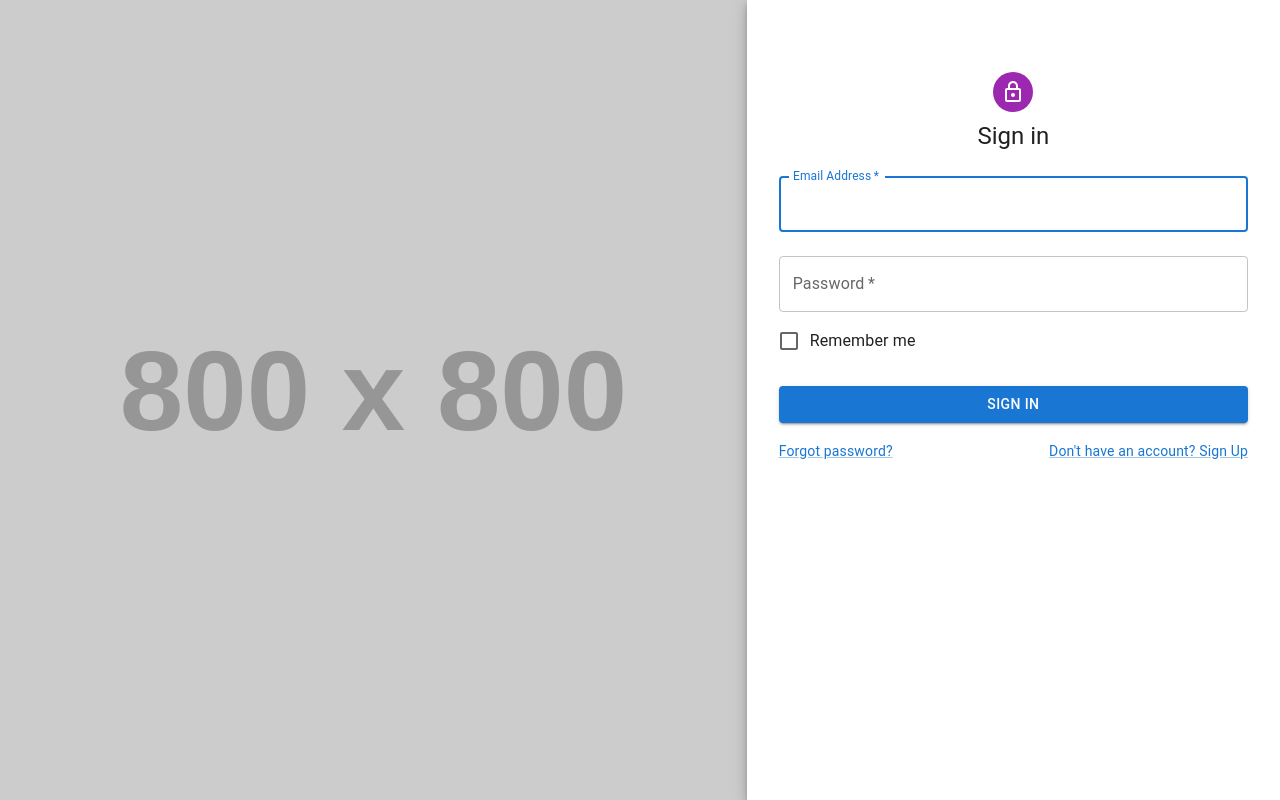
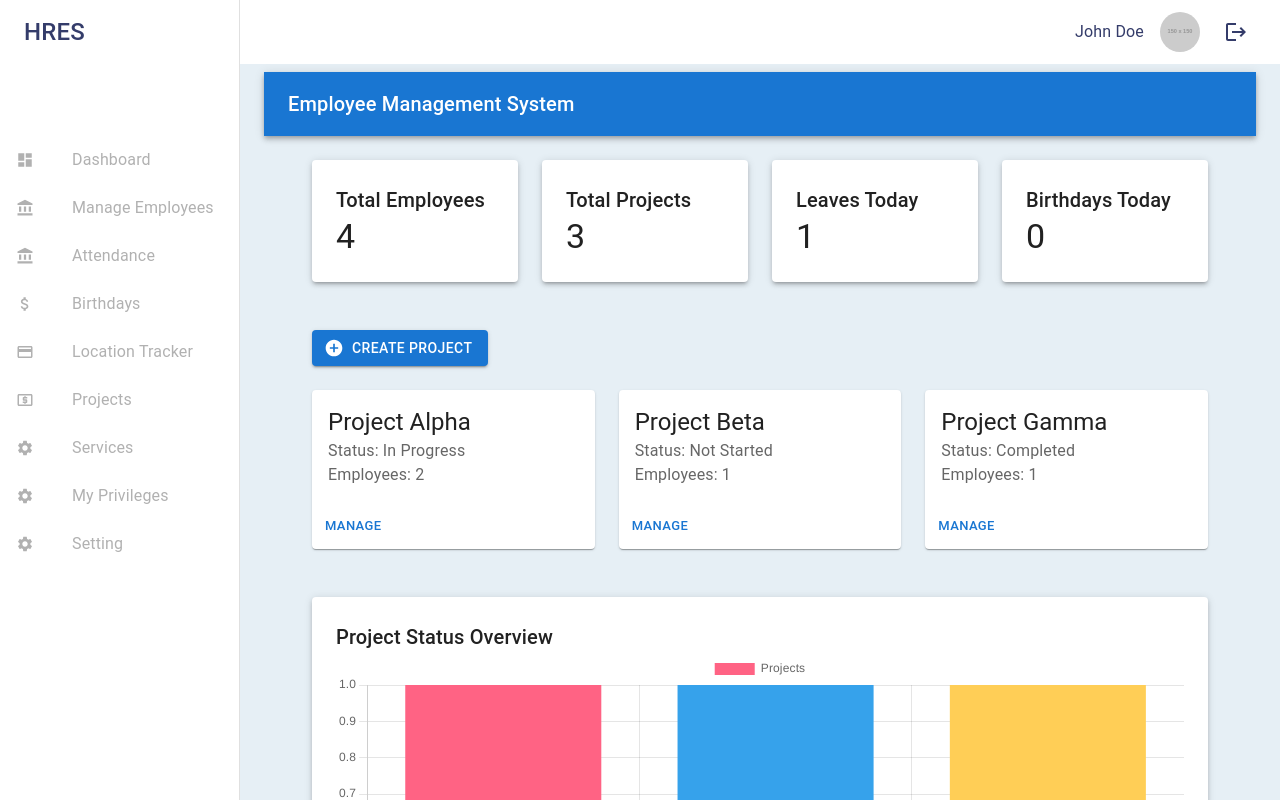
Before and after one commit to Sandun-Induranga/hr-empowerment-admin-panel, a React (Create React App) app: page /admin-panel in a window 1280 px wide. Shown: the top 800 px of the page. Built offline with nearby package versions, Linux system fonts and the light colour scheme.

Commit message:
Content Updated

```diff
--- a/src/App.tsx
+++ b/src/App.tsx
@@ -1,9 +1,8 @@
 import React from 'react';
-import {MenuBar} from "./components/MenuBar/MenuBar";
-import LoginScreen from "./screens/Login/LoginScreen";
+import RootRoutes from "./components/RootPage/RootRoutes";
 
 function App() {
-    return (<LoginScreen/>);
+    return (<RootRoutes/>);
 }
 
 export default App;
--- a/src/components/RootPage/RootRoutes.tsx
+++ b/src/components/RootPage/RootRoutes.tsx
@@ -1,15 +1,18 @@
 import ManageEmployeeScreen from "../../screens/Employee/ManageEmployeeScreen";
 import React from "react";
-import {Route, Routes} from "react-router-dom";
+import {BrowserRouter as Router, Routes, Route, Navigate} from "react-router-dom";
 import {Box} from "@mui/material";
+import LoginScreen from "../../screens/Login/LoginScreen";
+import {MenuBar} from "../MenuBar/MenuBar";
 
 const RootRoutes = () => {
     return (
-        <Box sx={{display:'flex'}}>
+        <Router>
             <Routes>
-                <Route path="/manage-employee" element={<ManageEmployeeScreen/>}/>
+                <Route path="/" element={<LoginScreen/>}/>
+                <Route path="/admin-panel" element={<MenuBar/>}/>
             </Routes>
-        </Box>
+        </Router>
     );
 }
 
--- a/src/screens/Login/LoginScreen.tsx
+++ b/src/screens/Login/LoginScreen.tsx
@@ -15,6 +15,7 @@ import {
 } from '@mui/material';
 import LockOutlinedIcon from '@mui/icons-material/LockOutlined';
 import {createTheme, ThemeProvider} from '@mui/material/styles';
+import {useNavigate, useRoutes} from "react-router-dom";
 
 const theme = createTheme();
 
@@ -22,13 +23,15 @@ const LoginPage = () => {
     const [email, setEmail] = useState('');
     const [password, setPassword] = useState('');
     const [error, setError] = useState('');
+    const navigate = useNavigate();
 
     const handleSubmit = (event: any) => {
         event.preventDefault();
         // Replace with your login logic
         if (email === 'user@example.com' && password === 'password') {
             alert('Login successful');
-            // Redirect to dashboard or another page
+            // react router dom
+            navigate('/admin-panel');
         } else {
             setError('Invalid email or password');
         }
```
